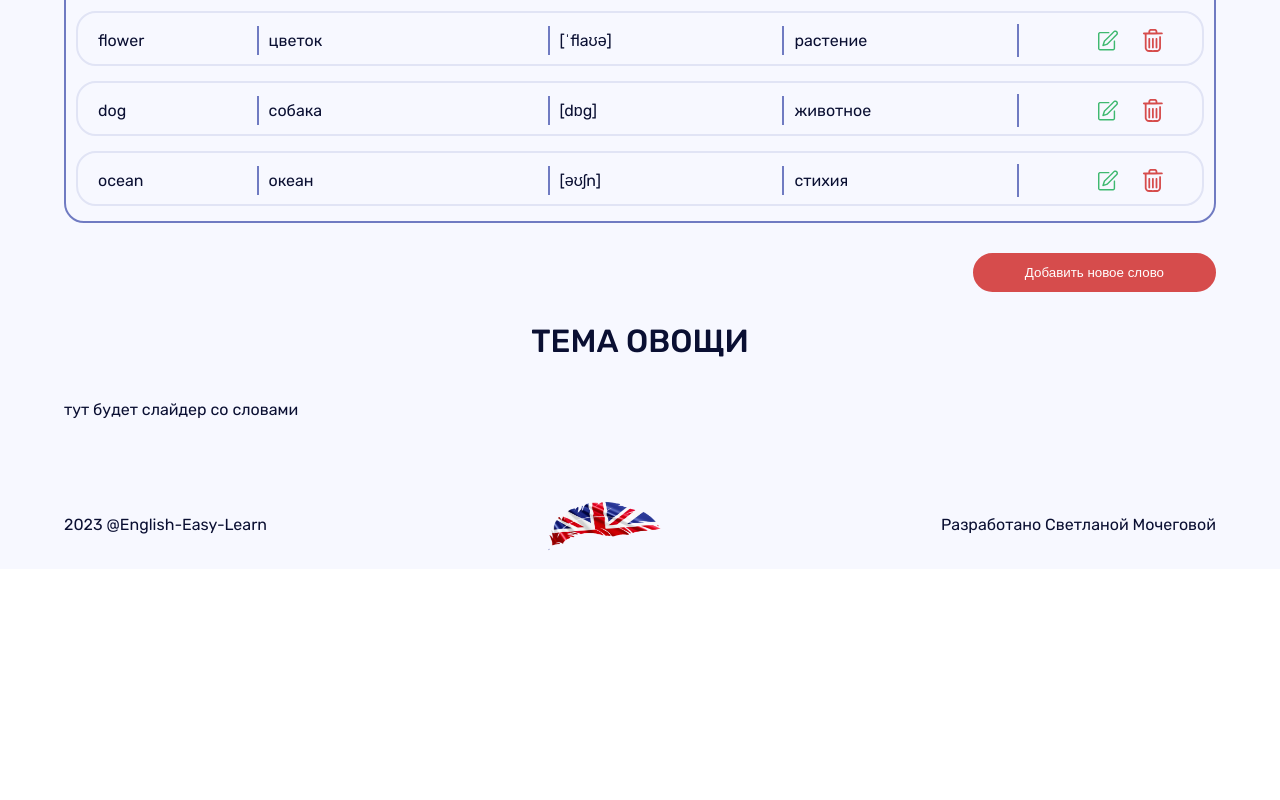
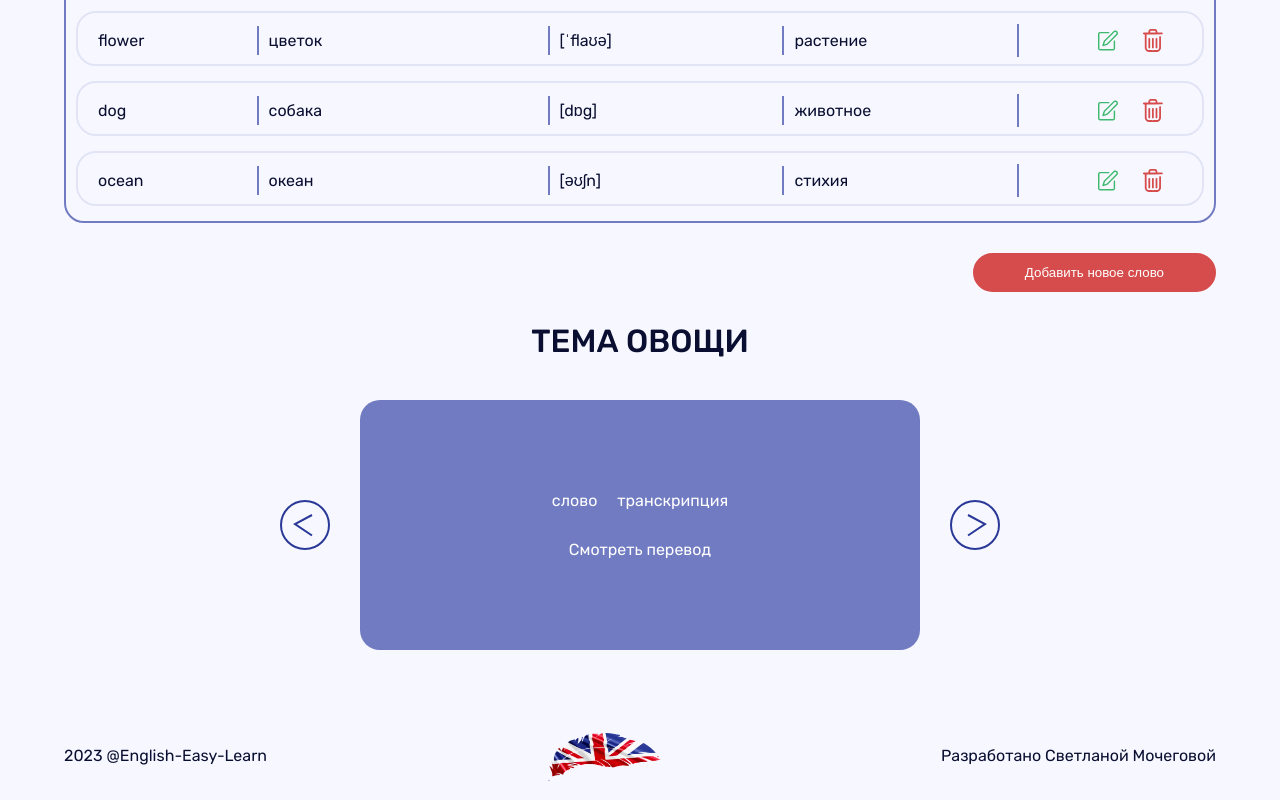
Before and after one commit to Lanasites/ReactProject-leaning-English, a React (Vite) app in the folder Project/: page / in a window 1280 px wide. Shown: the part 1077-1877 px from the top of the page. Before the commit the page ends 1646 px from the top, so only its background shows below. Built offline with nearby package versions, Linux system fonts and the light colour scheme.

Commit message:
стилизация карточки

```diff
--- a/Project/src/Components/CardOfWord/CardOfWord.jsx
+++ b/Project/src/Components/CardOfWord/CardOfWord.jsx
@@ -0,0 +1,15 @@
+import './CardOfWord.scss'
+
+export default function CardOfWord(){
+    return(
+        <>
+        <div className="cardOfWorld">
+            <div className="cardOfWorld__info">
+                <span className='cardOfWorld__slovo'>слово</span><span className='cardOfWorld__trans'>транскрипция</span>
+            </div>
+            <div className='cardOfWorld__perevod'>Смотреть перевод</div>
+        </div>
+        </>
+    )
+
+}
--- /dev/null
+++ b/Project/src/Components/CardOfWord/CardOfWord.scss
@@ -0,0 +1,23 @@
+@import '../../style/_vars.scss';
+
+
+.cardOfWorld {
+    background-color: $color_lite_blue;
+    width: 560px;
+    height: 250px;
+    border-radius: 20px;
+    display: flex;
+    flex-direction: column;
+    justify-content: center;
+    align-items: center;
+
+    &__info{
+        padding-bottom: 30px;
+        display: flex;
+        gap: 20px;
+    }
+    &__slovo, &__trans, &__perevod{
+        color: white;
+    }
+
+}
--- a/Project/src/Components/SliderWorlds/SliderWorlds.jsx
+++ b/Project/src/Components/SliderWorlds/SliderWorlds.jsx
@@ -1,8 +1,18 @@
+import CardOfWord from '../CardOfWord/CardOfWord'
+import './SliderWorlds.scss'
+import left_arrow from '../../assets/left.svg'
+import right_arrow from '../../assets/right.svg'
+
 export default function SliderWorlds(){
     return(
         <>
-            <div className='conteiner'>
-        тут будет слайдер со словами
+            <div className='sliderWorlds'>
+
+            <div className='sliderWorlds__wrapper'>
+                <img src={left_arrow} alt="" />
+                <CardOfWord></CardOfWord>
+                <img src={right_arrow} alt="" />
+            </div>
             </div>
         </>
     )
--- a/Project/src/Components/SliderWorlds/SliderWorlds.scss
+++ b/Project/src/Components/SliderWorlds/SliderWorlds.scss
@@ -0,0 +1,8 @@
+
+.sliderWorlds{
+    &__wrapper{
+        display: flex;
+        justify-content: center;
+        gap: 30px;
+    }
+}
```
Also changed, not shown: Project/src/Components/CardOfWord/CardOfWord.css (deleted), Project/src/assets/left.svg (added), Project/src/assets/right.svg (added).
